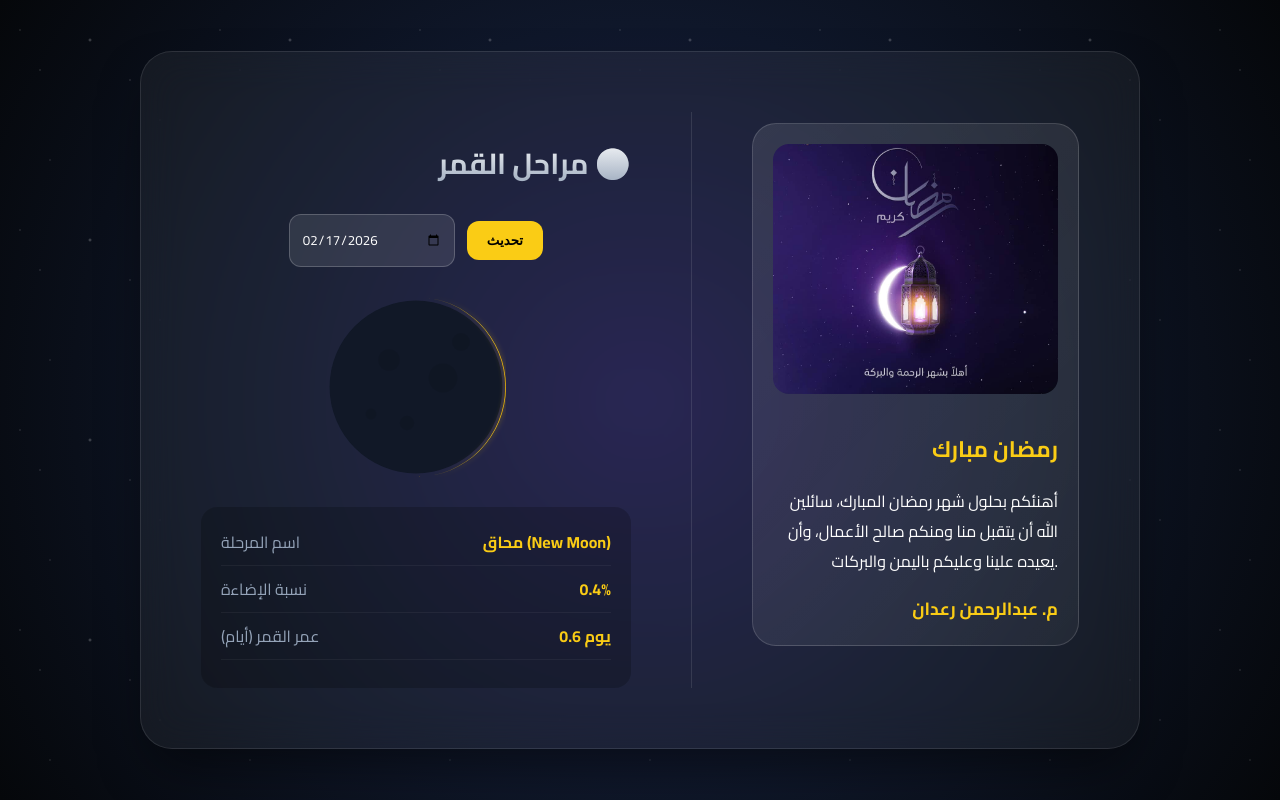
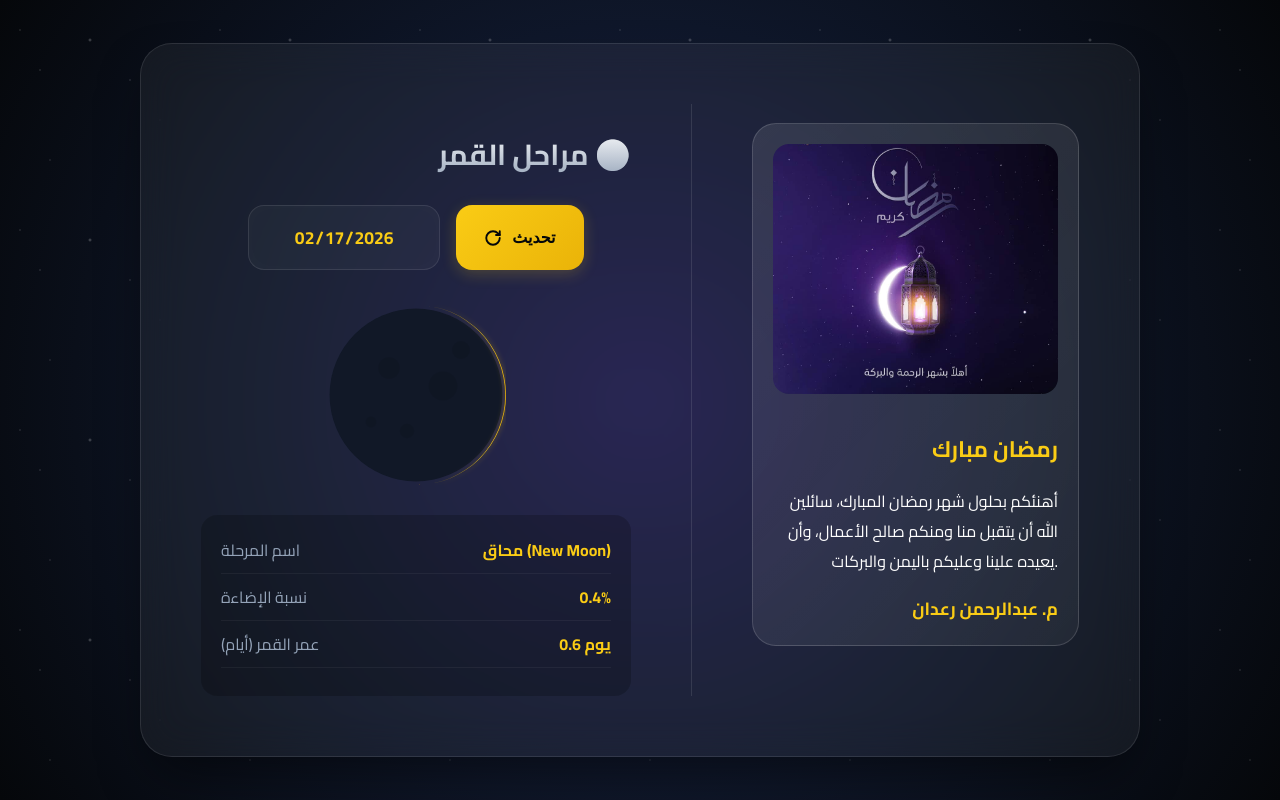
Before and after one commit to radanpro/ramadan-page, a Vue app: page / in a window 1280 px wide. Built offline with nearby package versions, Linux system fonts and the light colour scheme.

Commit message:
feat: enhance DateInput component with a refresh icon, placeholder text, and refined styles for better user experience.

```diff
--- a/src/components/DateInput.vue
+++ b/src/components/DateInput.vue
@@ -2,8 +2,26 @@
   <div class="date-input-container">
     <div class="input-wrapper" @click="openPicker">
       <input type="date" v-model="date" ref="dateInput" @change="emitUpdate" />
+      <span class="placeholder-text" v-if="!date">اختر التاريخ</span>
     </div>
-    <button class="update-btn" @click="emitUpdate">تحديث</button>
+    <button class="update-btn" @click="emitUpdate">
+      <svg
+        xmlns="http://www.w3.org/2000/svg"
+        width="18"
+        height="18"
+        viewBox="0 0 24 24"
+        fill="none"
+        stroke="currentColor"
+        stroke-width="2.5"
+        stroke-linecap="round"
+        stroke-linejoin="round"
+        class="refresh-icon"
+      >
+        <path d="M21 12a9 9 0 1 1-9-9c2.52 0 4.93 1 6.74 2.74L21 8"></path>
+        <path d="M21 3v5h-5"></path>
+      </svg>
+      تحديث
+    </button>
   </div>
 </template>
 
@@ -20,7 +38,6 @@ export default {
       this.$emit("update", new Date(this.date));
     },
     openPicker() {
-      // Safely try to open the native date picker
       const input = this.$refs.dateInput as HTMLInputElement;
       if (input && typeof input.showPicker === "function") {
         input.showPicker();
@@ -35,65 +52,118 @@ export default {
 <style scoped>
 .date-input-container {
   display: flex;
-  gap: 12px;
-  margin-bottom: 30px;
+  gap: 16px;
+  margin-bottom: 35px;
   justify-content: center;
-  align-items: center;
+  align-items: stretch;
 }
 
 .input-wrapper {
   position: relative;
   display: flex;
   align-items: center;
-  background: rgba(255, 255, 255, 0.1);
-  border: 1px solid rgba(255, 255, 255, 0.2);
-  border-radius: 12px;
-  padding: 0 12px;
+  background: rgba(255, 255, 255, 0.03);
+  border: 1px solid rgba(255, 255, 255, 0.1);
+  border-radius: 16px;
+  padding: 0 20px;
   cursor: pointer;
-  transition: 0.3s;
+  transition: all 0.4s cubic-bezier(0.4, 0, 0.2, 1);
+  box-shadow: inset 0 0 20px rgba(255, 255, 255, 0.02);
 }
 
 .input-wrapper:hover {
-  background: rgba(255, 255, 255, 0.15);
+  background: rgba(255, 255, 255, 0.07);
+  border-color: rgba(250, 204, 21, 0.4);
+  transform: translateY(-1px);
+  box-shadow: 0 4px 20px rgba(0, 0, 0, 0.2);
+}
+
+.input-wrapper:focus-within {
   border-color: var(--accent-color);
+  background: rgba(255, 255, 255, 0.1);
+  box-shadow: 0 0 0 3px rgba(250, 204, 21, 0.1);
 }
 
 input[type="date"] {
   background: transparent;
   border: none;
-  color: white;
-  padding: 12px 0;
+  color: var(--accent-color);
+  padding: 14px 0;
   font-family: inherit;
+  font-size: 1.1rem;
+  font-weight: 600;
   outline: none;
-  width: 140px;
+  width: 150px;
   cursor: pointer;
+  appearance: none;
   -webkit-appearance: none;
-  -moz-appearance: none;
-  appearance: none;
+  text-align: center;
+}
+
+/* Chrome, Safari, Edge */
+input[type="date"]::-webkit-calendar-picker-indicator {
+  position: absolute;
+  top: 0;
+  left: 0;
+  right: 0;
+  bottom: 0;
+  width: auto;
+  height: auto;
+  color: transparent;
+  background: transparent;
+  cursor: pointer;
 }
 
 .update-btn {
-  background: var(--accent-color);
-  color: #000;
+  background: linear-gradient(135deg, var(--accent-color) 0%, #eab308 100%);
+  color: #05070a;
   border: none;
-  padding: 12px 20px;
-  border-radius: 12px;
-  font-weight: 700;
+  padding: 0 28px;
+  border-radius: 16px;
+  font-weight: 800;
+  font-size: 1rem;
   cursor: pointer;
-  transition: 0.3s;
-  white-space: nowrap;
+  transition: all 0.4s cubic-bezier(0.4, 0, 0.2, 1);
+  display: flex;
+  align-items: center;
+  gap: 10px;
+  box-shadow: 0 4px 15px rgba(250, 204, 21, 0.2);
+}
+
+.update-btn:hover {
+  transform: translateY(-2px);
+  box-shadow: 0 8px 25px rgba(250, 204, 21, 0.4);
+  filter: brightness(1.1);
+}
+
+.update-btn:active {
+  transform: translateY(0) scale(0.97);
+}
+
+.refresh-icon {
+  transition: transform 0.6s ease;
+}
+
+.update-btn:hover .refresh-icon {
+  transform: rotate(180deg);
 }
 
 @media (max-width: 480px) {
   .date-input-container {
     flex-direction: column;
-    width: 100%;
+    gap: 12px;
   }
 
   .input-wrapper,
   .update-btn {
     width: 100%;
     justify-content: center;
+    padding: 14px 20px;
+  }
+
+  input[type="date"] {
+    width: 100%;
+    font-size: 1.2rem;
   }
 }
 </style>
```
